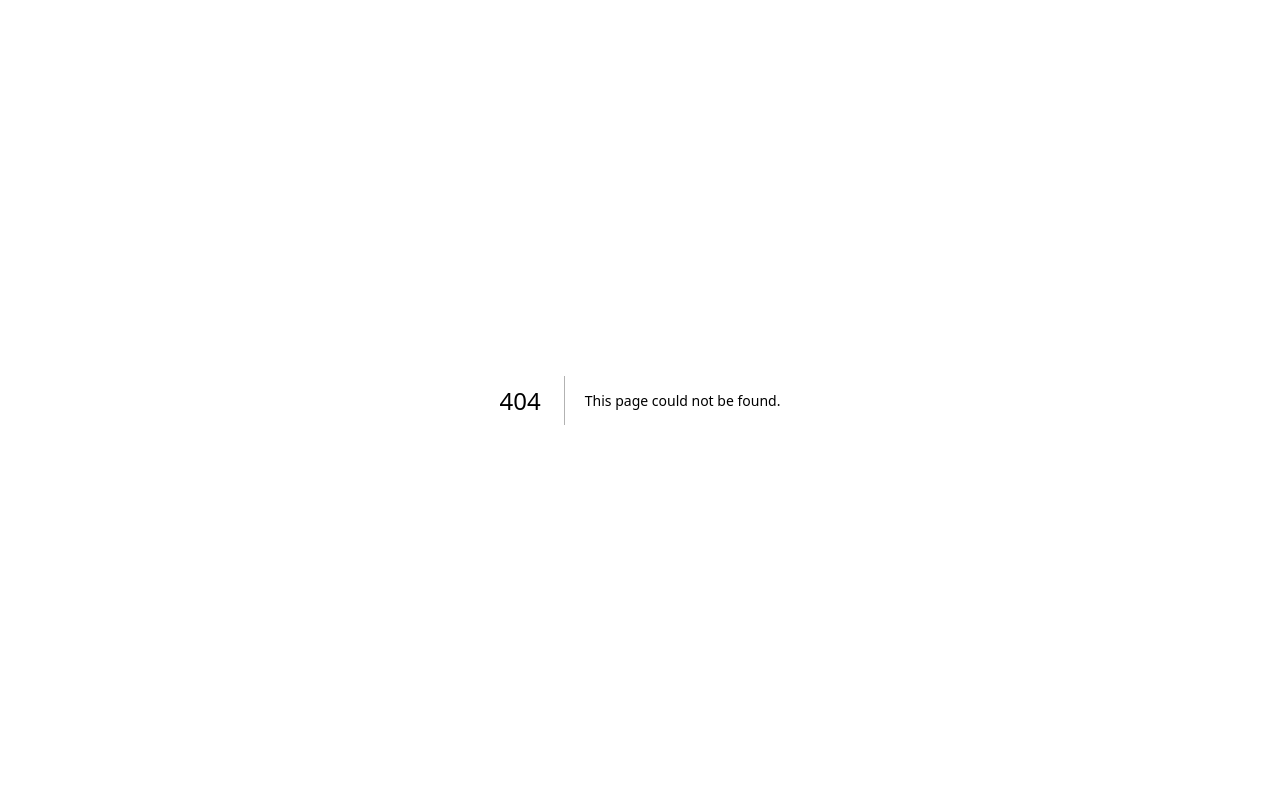
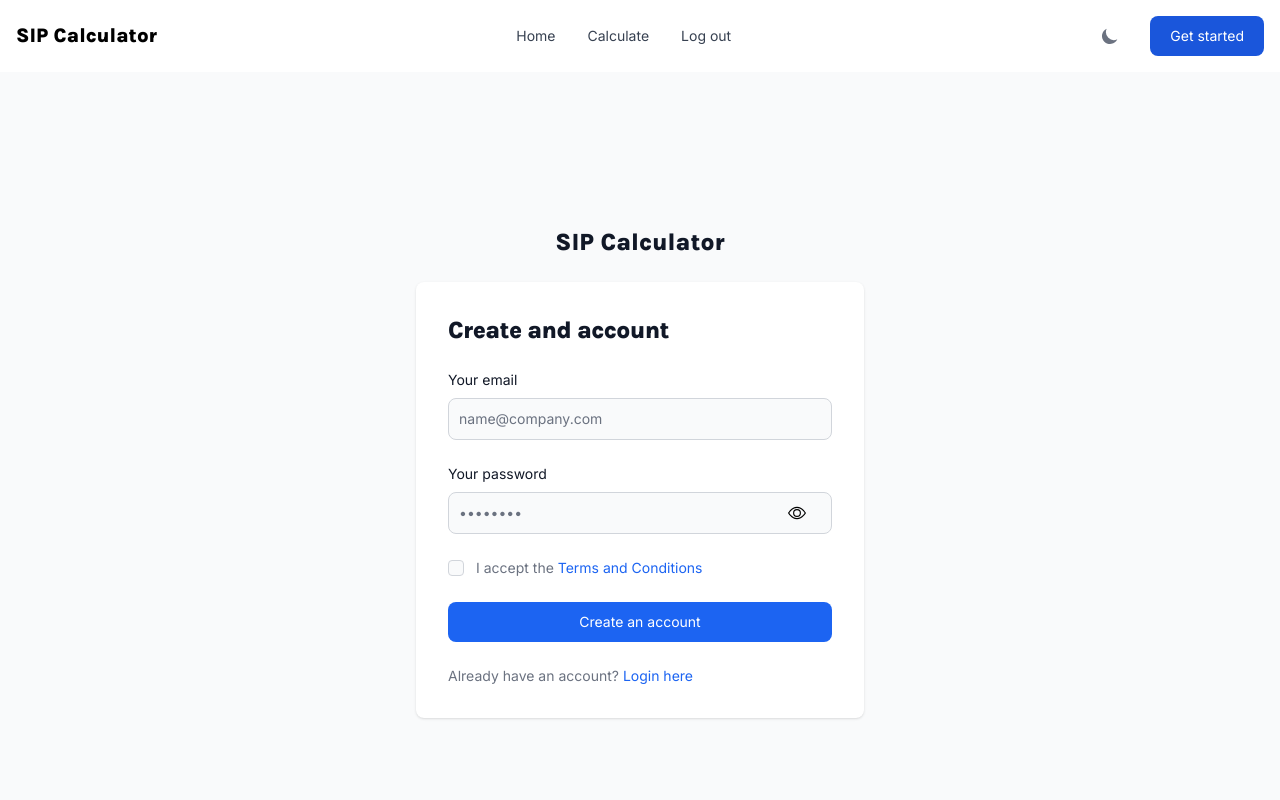
Before and after one commit to Somanyu/sip-frontend, a Next.js app: page /signup in a window 1280 px wide. Before the commit this address had no page. Shown: the top 800 px of the page. Built offline with nearby package versions, Linux system fonts and the light colour scheme.

Commit message:
💄 add: signup page with toggle password

```diff
--- /dev/null
+++ b/pages/signup.js
@@ -0,0 +1,83 @@
+import Footer from "../components/Footer";
+import Navbar from "../components/Navbar";
+import Link from "next/link";
+import { useState } from "react";
+import { BsEye, BsEyeSlash } from 'react-icons/bs';
+
+const SignUp = () => {
+    const [passwordType, setPasswordType] = useState("password")
+    const [passwordInput, setPasswordInput] = useState("")
+
+    const handlePasswordChange = (event) => {
+        setPasswordInput(event.target.value)
+    }
+    const togglePassword = () => {
+        if (passwordType === "password") {
+            setPasswordType("text")
+            return
+        } else {
+            setPasswordType("password")
+        }
+    }
+    return (
+        <>
+            <Navbar authLink={"/signin"} authType={'Sign In'} />
+            <section class="bg-gray-50 dark:bg-gray-900">
+                <div class="flex flex-col items-center justify-center px-6 py-8 mx-auto md:h-screen lg:py-0">
+                    <a href="#" class="font-karla flex items-center mb-6 text-2xl font-semibold text-gray-900 dark:text-white">
+                        {/* <img class="w-8 h-8 mr-2" src="https://flowbite.s3.amazonaws.com/blocks/marketing-ui/logo.svg" alt="logo"> */}
+                        SIP Calculator
+                    </a>
+                    <div class="w-full bg-white rounded-lg shadow dark:border md:mt-0 sm:max-w-md xl:p-0 dark:bg-gray-800 dark:border-gray-700">
+                        <div class="p-6 space-y-4 md:space-y-6 sm:p-8 font-inter">
+                            <h1 class="font-karla text-xl font-bold leading-tight tracking-tight text-gray-900 md:text-2xl dark:text-white">
+                                Create and account
+                            </h1>
+                            <form class="space-y-4 md:space-y-6" action="#">
+                                <div>
+                                    <label for="email" class="block mb-2 text-sm font-medium text-gray-900 dark:text-white">Your email</label>
+                                    <input type="email" name="email" id="email" class="bg-gray-50 border border-gray-300 text-gray-900 sm:text-sm rounded-lg focus:ring-blue-600 focus:border-blue-600 block w-full p-2.5 dark:bg-gray-700 dark:border-gray-600 dark:placeholder-gray-400 dark:text-white dark:focus:ring-blue-500 dark:focus:border-blue-500" placeholder="name@company.com" required="" />
+                                </div>
+                                <div>
+                                    <label for="password" class="block mb-2 text-sm font-medium text-gray-900 dark:text-white">Your password</label>
+                                    <div class="relative">
+                                        <input
+                                            onChange={handlePasswordChange}
+                                            type={passwordType}
+                                            value={passwordInput}
+                                            name="password"
+                                            id="password"
+                                            placeholder="••••••••"
+                                            class="bg-gray-50 border border-gray-300 text-gray-900 text-sm rounded-lg focus:ring-blue-500 focus:border-blue-500 block w-full p-2.5 dark:bg-gray-600 dark:border-gray-500 dark:placeholder-gray-400 dark:text-white" required
+                                        />
+                                        <div
+                                            onClick={togglePassword}
+                                            class="dark:text-white text-black absolute right-2.5 bottom-2 font-medium rounded-lg text-lg px-4 py-1">
+                                            {passwordType === "password" ? <BsEye /> : <BsEyeSlash />}
+
+                                        </div>
+                                    </div>
+                                </div>
+                                <div class="flex items-start">
+                                    <div class="flex items-center h-5">
+                                        <input id="terms" aria-describedby="terms" type="checkbox" class="w-4 h-4 border border-gray-300 rounded bg-gray-50 focus:ring-3 focus:ring-blue-300 dark:bg-gray-700 dark:border-gray-600 dark:focus:ring-blue-600 dark:ring-offset-gray-800" required="" />
+                                    </div>
+                                    <div class="ml-3 text-sm">
+                                        <label for="terms" class="font-light text-gray-500 dark:text-gray-300">I accept the <a class="font-medium text-blue-600 hover:underline dark:text-blue-500" href="#">Terms and Conditions</a></label>
+                                    </div>
+                                </div>
+                                <button type="submit" class="w-full text-white bg-blue-600 hover:bg-blue-700 focus:ring-4 focus:outline-none focus:ring-blue-300 font-medium rounded-lg text-sm px-5 py-2.5 text-center dark:bg-blue-600 dark:hover:bg-blue-700 dark:focus:ring-blue-800">Create an account</button>
+                                <p class="text-sm font-light text-gray-500 dark:text-gray-400">
+                                    Already have an account? <Link href="/signin" class="font-medium text-blue-600 hover:underline dark:text-blue-500">Login here</Link>
+                                </p>
+                            </form>
+                        </div>
+                    </div>
+                </div>
+            </section>
+            <Footer />
+        </>
+    )
+}
+
+export default SignUp;
```
